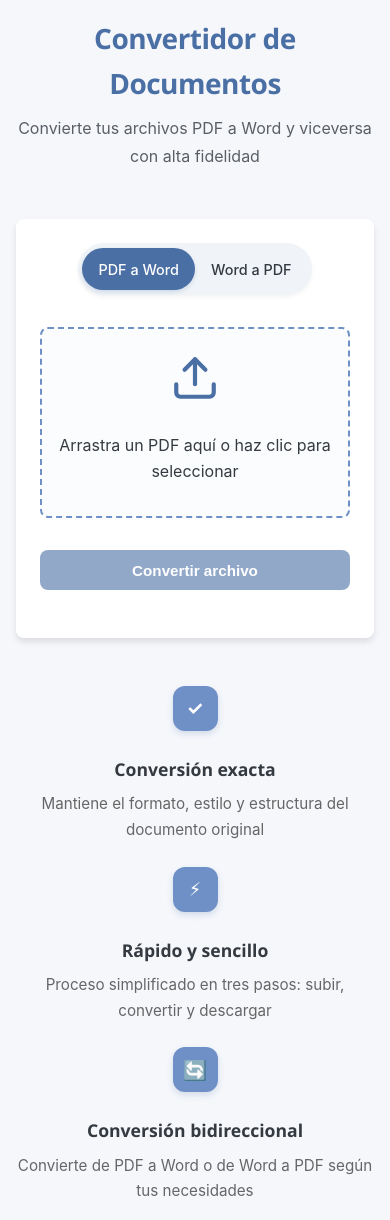
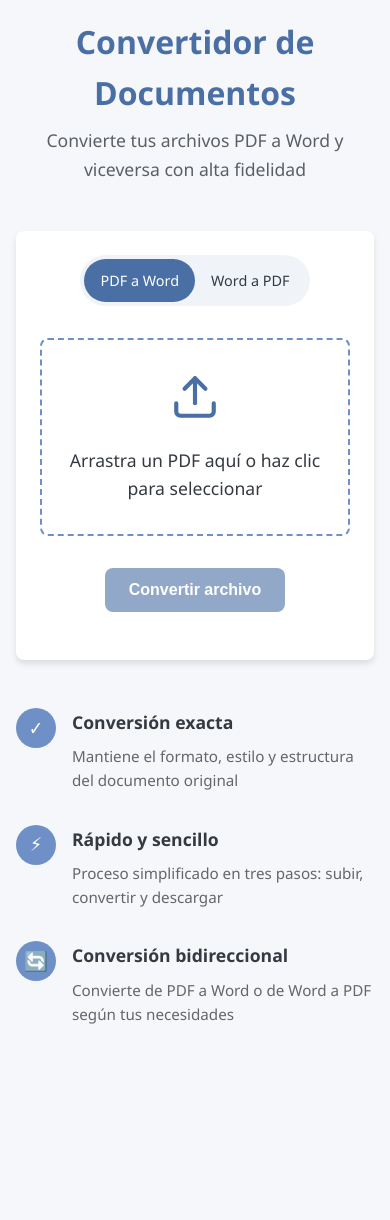
Before and after one commit to TzManiako/AppConvert, a Flask app: page / in a window 390 px wide. After the commit the page ends 1024 px from the top, so only its background shows below. Run offline with Flask 3, Linux system fonts and the light colour scheme.

Commit message:
Actualizacion

```diff
--- a/app.py
+++ b/app.py
@@ -162,3 +162,9 @@ if __name__ == '__main__':
     # Limpiar archivos antiguos al iniciar
     cleanup_old_files()
     app.run(debug=True)
+
+
+# Al final del archivo app.py, modifica:
+if __name__ == '__main__':
+    port = int(os.environ.get('PORT', 5000))
+    app.run(host='0.0.0.0', port=port)
--- a/static/css/style.css
+++ b/static/css/style.css
@@ -7,12 +7,7 @@
     --danger-color: #dc3545;
     --box-shadow: 0 4px 6px rgba(0, 0, 0, 0.1);
     --border-radius: 8px;
-    --heading-font: 'Poppins', 'Segoe UI', Tahoma, sans-serif;
-    --body-font: 'Inter', 'Segoe UI', Tahoma, sans-serif;
 }
-
-/* Importación de fuentes */
-@import url('https://fonts.googleapis.com/css2?family=Poppins:wght@400;500;600;700&family=Inter:wght@300;400;500;600&display=swap');
 
 * {
     margin: 0;
@@ -21,11 +16,10 @@
 }
 
 body {
-    font-family: var(--body-font);
+    font-family: 'Segoe UI', Tahoma, Geneva, Verdana, sans-serif;
     line-height: 1.6;
     color: #333;
     background-color: #f5f7fb;
-    font-size: 16px;
 }
 
 .container {
@@ -40,21 +34,15 @@ header {
 }
 
 header h1 {
-    font-family: var(--heading-font);
     color: var(--primary-color);
     font-size: 2.5rem;
     margin-bottom: 0.5rem;
-    font-weight: 700;
-    letter-spacing: -0.5px;
 }
 
 header p {
     color: var(--dark-color);
     font-size: 1.1rem;
     opacity: 0.8;
-    max-width: 600px;
-    margin: 0 auto;
-    line-height: 1.8;
 }
 
 .converter-box {
@@ -63,11 +51,6 @@ header p {
     box-shadow: var(--box-shadow);
     padding: 2.5rem;
     margin-bottom: 3rem;
-    transition: box-shadow 0.3s ease;
-}
-
-.converter-box:hover {
-    box-shadow: 0 8px 15px rgba(0, 0, 0, 0.1);
 }
 
 /* Toggle de tipo de conversión */
@@ -82,7 +65,6 @@ header p {
     border-radius: 50px;
     padding: 0.3rem;
     margin: 0 auto;
-    box-shadow: 0 2px 4px rgba(0, 0, 0, 0.05);
 }
 
 .toggle-container input[type="radio"] {
@@ -101,7 +83,6 @@ header p {
 .toggle-container input[type="radio"]:checked + label {
     background-color: var(--primary-color);
     color: white;
-    box-shadow: 0 2px 4px rgba(74, 111, 165, 0.2);
 }
 
 #drop-area {
@@ -112,13 +93,11 @@ header p {
     cursor: pointer;
     transition: all 0.3s ease;
     margin-bottom: 2rem;
-    background-color: rgba(74, 111, 165, 0.02);
 }
 
 #drop-area:hover, #drop-area.dragover {
     border-color: var(--primary-color);
     background-color: rgba(74, 111, 165, 0.05);
-    transform: translateY(-2px);
 }
 
 #file-label {
@@ -132,28 +111,17 @@ header p {
 .upload-icon {
     color: var(--primary-color);
     margin-bottom: 1rem;
-    font-size: 2.5rem;
-    transition: transform 0.3s ease;
-}
-
-#drop-area:hover .upload-icon {
-    transform: translateY(-5px);
 }
 
 #file-prompt {
     font-size: 1.1rem;
     color: var(--dark-color);
-    margin-bottom: 0.5rem;
 }
 
 #file-name {
     font-weight: bold;
     color: var(--primary-color);
     margin-top: 1rem;
-    padding: 0.5rem 1rem;
-    background-color: rgba(74, 111, 165, 0.05);
-    border-radius: 4px;
-    display: inline-block;
 }
 
 .actions {
@@ -171,23 +139,6 @@ header p {
     font-weight: 600;
     cursor: pointer;
     transition: all 0.2s ease;
-    position: relative;
-    overflow: hidden;
-}
-
-.btn::after {
-    content: '';
-    position: absolute;
-    width: 100%;
-    height: 100%;
-    top: 0;
-    left: -100%;
-    background: linear-gradient(90deg, rgba(255,255,255,0), rgba(255,255,255,0.2), rgba(255,255,255,0));
-    transition: left 0.5s ease;
-}
-
-.btn:hover::after {
-    left: 100%;
 }
 
 .btn:disabled {
@@ -202,8 +153,6 @@ header p {
 
 .primary:hover:not(:disabled) {
     background-color: var(--primary-light);
-    transform: translateY(-2px);
-    box-shadow: 0 4px 8px rgba(74, 111, 165, 0.2);
 }
 
 .secondary {
@@ -211,10 +160,8 @@ header p {
     color: white;
 }
 
-.secondary:hover:not(:disabled) {
+.secondary:hover {
     opacity: 0.9;
-    transform: translateY(-2px);
-    box-shadow: 0 4px 8px rgba(40, 167, 69, 0.2);
 }
 
 #status {
@@ -250,8 +197,6 @@ header p {
     padding: 1rem;
     margin: 1.5rem 0;
     color: var(--danger-color);
-    border-radius: 0 var(--border-radius) var(--border-radius) 0;
-    font-weight: 500;
 }
 
 .hidden {
@@ -269,30 +214,23 @@ header p {
     display: flex;
     align-items: flex-start;
     gap: 1rem;
-    transition: transform 0.3s ease;
-}
-
-.feature:hover {
-    transform: translateY(-5px);
 }
 
 .feature-icon {
     background-color: var(--primary-light);
     color: white;
-    width: 45px;
-    height: 45px;
-    border-radius: 12px;
+    width: 40px;
+    height: 40px;
+    border-radius: 50%;
     display: flex;
     align-items: center;
     justify-content: center;
     font-size: 1.2rem;
     font-weight: bold;
     flex-shrink: 0;
-    box-shadow: 0 3px 6px rgba(74, 111, 165, 0.2);
 }
 
 .feature-text h3 {
-    font-family: var(--heading-font);
     color: var(--dark-color);
     margin-bottom: 0.5rem;
     font-size: 1.1rem;
@@ -301,7 +239,6 @@ header p {
 .feature-text p {
     font-size: 0.95rem;
     color: #666;
-    line-height: 1.7;
 }
 
 @media (max-width: 768px) {
@@ -323,58 +260,10 @@ header p {
 
     .features {
         grid-template-columns: 1fr;
-        gap: 1.5rem;
     }
 
     .toggle-container label {
         padding: 0.6rem 1rem;
         font-size: 0.9rem;
     }
-
-    .btn {
-        padding: 0.7rem 1.3rem;
-        font-size: 0.95rem;
-    }
 }
-
-/* Añadir soporte para pantallas más pequeñas */
-@media (max-width: 480px) {
-    header h1 {
-        font-size: 1.75rem;
-    }
-
-    header p {
-        font-size: 1rem;
-    }
-
-    .actions {
-        flex-direction: column;
-        gap: 0.8rem;
-    }
-
-    .btn {
-        width: 100%;
-    }
-
-    .feature {
-        flex-direction: column;
-        align-items: center;
-        text-align: center;
-    }
-
-    .feature-icon {
-        margin-bottom: 0.5rem;
-    }
-
-    #drop-area {
-        padding: 1.5rem 1rem;
-    }
-
-    .upload-icon {
-        font-size: 2rem;
-    }
-
-    #file-prompt {
-        font-size: 1rem;
-    }
-}
```
Also changed, not shown: render.yaml (added, +13 -0 lines), README.md, templates/index.html (line endings or trailing spaces), 4 other files.
